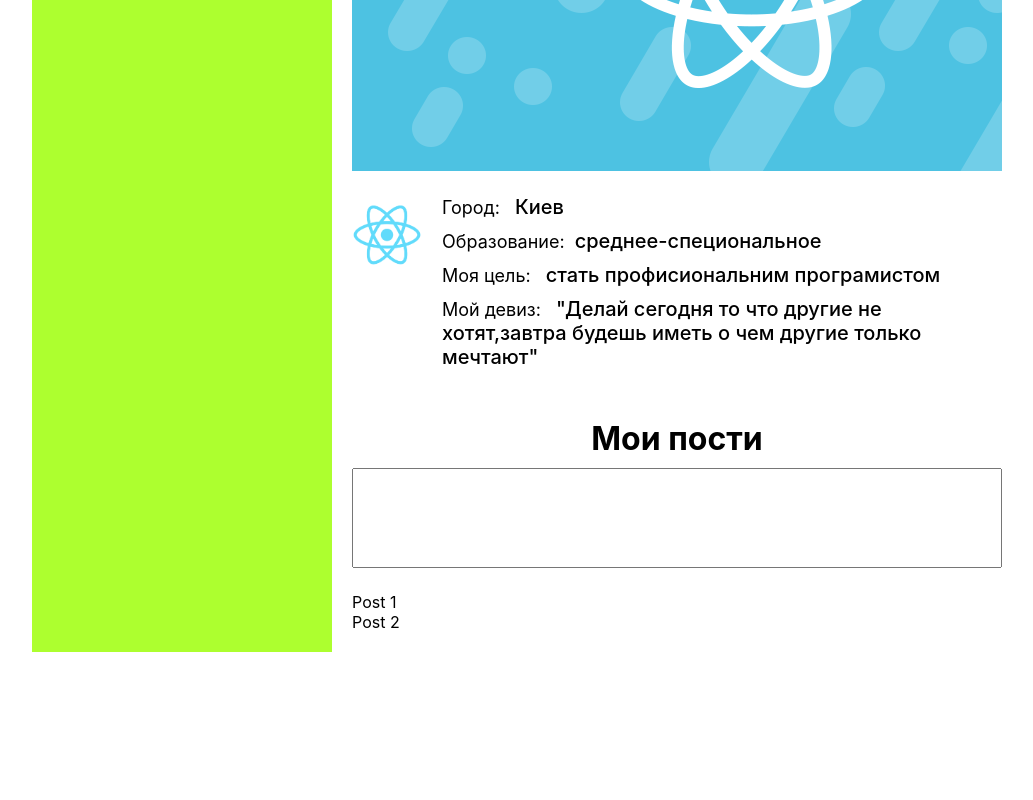
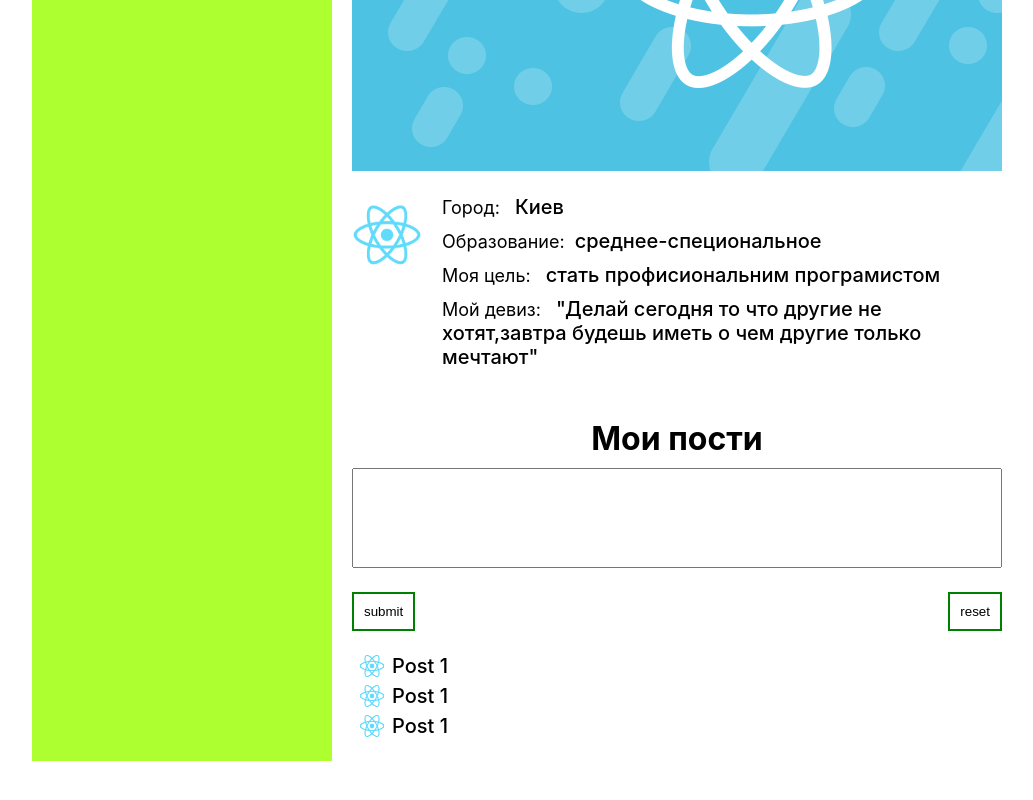
Before and after one commit to bogdan-Kozlovsky/Way_of_the_Samurai, a React (Create React App) app: page / in a window 1280 px wide. Shown: the part 328-1128 px from the top of the page, without its empty margins (123-1156 px from the left). Before the commit the page ends 1020 px from the top, so only its background shows below. Built offline with nearby package versions, Linux system fonts and the light colour scheme.

Commit message:
15_lesson

```diff
--- /dev/null
+++ b/src/components/Profile/MyPost/MyPost.js
@@ -0,0 +1,25 @@
+import React from 'react'
+import Post from './Post/Post'
+import style from './MyPost.module.css'
+
+const MyPost = () => {
+    return (
+        <>
+            <div className={style.profile__post}>
+                <h1 className={style.profile__post_title}>
+                    Мои пости
+                </h1>
+                <textarea className={style.profile__post__textarea}></textarea>
+                <div className={style.profile__post_box}>
+                    <button className={style.profile__post_btn}>submit</button>
+                    <button className={style.profile__post_btn}>reset</button>
+                </div>
+                <Post/>
+                <Post/>
+                <Post/>
+            </div>
+        </>
+    );
+};
+
+export default MyPost;
--- /dev/null
+++ b/src/components/Profile/MyPost/MyPost.module.css
@@ -0,0 +1,31 @@
+.profile__post{
+    margin-bottom: 20px;
+}
+
+.profile__post_title{
+    text-align: center;
+    margin-bottom: 10px;
+}
+
+.profile__post__textarea{
+    width: 100%;
+    height: 100px;
+    resize: none;
+    margin-bottom: 20px;
+    padding: 10px;
+}
+
+.profile__post_box{
+    display: flex;
+    justify-content: space-between;
+    align-items: center;
+    margin-bottom: 20px;
+}
+
+.profile__post_btn{
+    border: none;
+    background-color: transparent;
+    padding: 10px;
+    border: 2px solid green;
+    cursor: pointer;
+}
--- /dev/null
+++ b/src/components/Profile/MyPost/Post/Post.js
@@ -0,0 +1,17 @@
+import React from 'react';
+import style from './Post.module.css'
+
+const Post = () => {
+    return (
+        <>
+            <ul className={style.profile__post_items}>
+                <li className={style.profile__post_item}>
+                    <img className={style.profile__post_icons} src="./../images/logo.png" alt="icons"/>
+                    <p className={style.profile__post_descr}>Post 1</p>
+                </li>
+            </ul>
+        </>
+    );
+};
+
+export default Post;
--- /dev/null
+++ b/src/components/Profile/MyPost/Post/Post.module.css
@@ -0,0 +1,16 @@
+.profile__post_item{
+    display: flex;
+    align-items: center;
+}
+
+.profile__post_icons{
+    width: 40px;
+    height: 30px;
+    object-fit: cover;
+}
+
+.profile__post_descr{
+    font-size: 20px;
+    color: black;
+    font-weight: 500;
+}
--- a/src/components/Profile/Profile.js
+++ b/src/components/Profile/Profile.js
@@ -1,4 +1,5 @@
 import React from 'react';
+import MyPost from "./MyPost/MyPost";
 import style from './Profile.module.css'
 
 const Profile = () => {
@@ -27,17 +28,7 @@ const Profile = () => {
                         </li>
                     </ul>
                 </div>
-                <div className={style.profile__post}>
-                    <h1 className={style.profile__post_title}>
-                        Мои пости
-                    </h1>
-                    <textarea className={style.profile__post__textarea}></textarea>
-
-                    <ul className={style.profile__post_items}>
-                        <li className={style.profile__post_item}>Post 1</li>
-                        <li className={style.profile__post_item}>Post 2</li>
-                    </ul>
-                </div>
+             <MyPost/>
             </div>
         </>
     );
--- a/src/components/Profile/Profile.module.css
+++ b/src/components/Profile/Profile.module.css
@@ -42,18 +42,3 @@
 }
 
 /*// post*/
-.profile__post{
-    margin-bottom: 20px;
-}
-
-.profile__post_title{
-    text-align: center;
-    margin-bottom: 10px;
-}
-
-.profile__post__textarea{
-    width: 100%;
-    height: 100px;
-    resize: none;
-    margin-bottom: 20px;
-}
```
